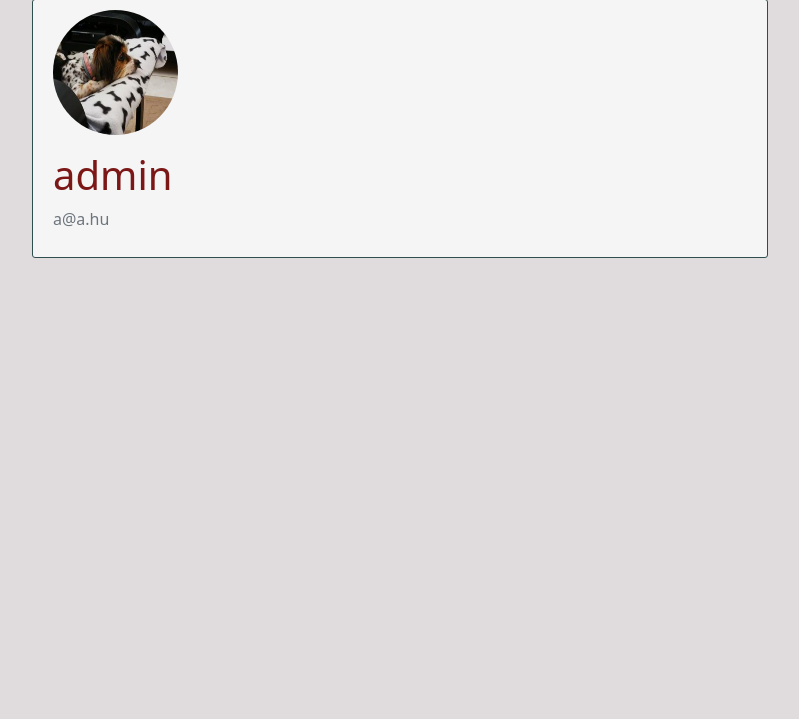
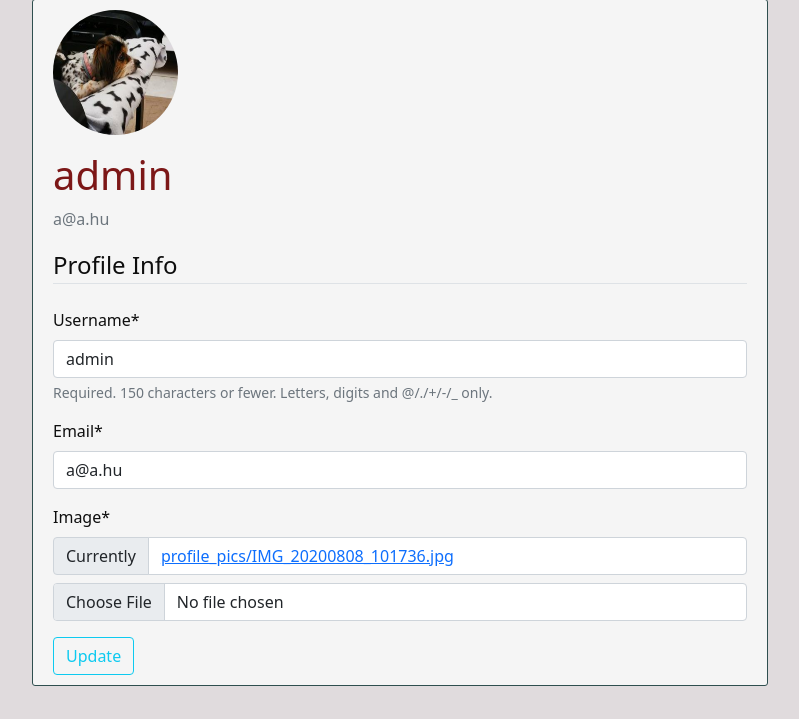
Before and after one commit to devheki/2022_szeptember_django_ui, a Django app: page /profile/ in a window 1280 px wide. Shown: the part 81-800 px from the top of the page, without its empty margins (50-849 px from the left). Run offline with Django 3.2, Linux system fonts and the light colour scheme; a user stored in the database is signed in; data comes from the database, SQL or seed files in the repository; both versions use the stored data as it was after the commit; parts of the project's set-up code (start-up, migrations or seed data) failed here and were passed over; some libraries are stand-ins or nearby versions.

Commit message:
finalize profile page and functions

```diff
--- a/my_blog/templates/user/profile.html
+++ b/my_blog/templates/user/profile.html
@@ -1,4 +1,5 @@
 {% extends 'blog/base.html' %}
+{% load crispy_forms_tags %}
 {% block content %}
     <div class="content-section">
         <div class="media">
@@ -8,5 +9,17 @@
                 <p class="text-secondary">{{ user.email }}</p>
             </div>
         </div>
+        <form method="post" enctype="multipart/form-data">
+            {% csrf_token %}
+            <fieldset class="form-group">
+                <legend class="border-bottom mb-4">Profile Info</legend>
+                <!-- {{ form.as_p }} -->
+                {{ u_form|crispy }}
+                {{ p_form|crispy }}
+            </fieldset>
+            <div class="form-group">
+                <button class="btn btn-outline-info" type="submit">Update</button>
+            </div>
+        </form>
     </div>
 {% endblock content %}
--- a/my_blog/templates/user/register.html
+++ b/my_blog/templates/user/register.html
@@ -11,7 +11,7 @@
             </fieldset>
             <div class="form-group">
                 <input class="btn btn-outline-info" type="submit" name="submit" value="Sign Up" id="submit-id-submit">
-        </div>
+            </div>
         </form>
 </div>
 
--- a/my_blog/user_registration/apps.py
+++ b/my_blog/user_registration/apps.py
@@ -4,3 +4,6 @@ from django.apps import AppConfig
 class UserRegistrationConfig(AppConfig):
     default_auto_field = 'django.db.models.BigAutoField'
     name = 'user_registration'
+
+    def ready(self):
+        import user_registration.signals
--- a/my_blog/user_registration/forms.py
+++ b/my_blog/user_registration/forms.py
@@ -1,6 +1,7 @@
 from django import forms
 from django.contrib.auth.models import User
 from django.contrib.auth.forms import UserCreationForm
+from .models import ProfileModel
 
 class UserRegisterForm(UserCreationForm):
     email = forms.EmailField(required=True)
@@ -8,3 +9,15 @@ class UserRegisterForm(UserCreationForm):
     class Meta:
         model = User
         fields = ['username', 'email', 'password1', 'password2']
+
+class UserUpdateForm(forms.ModelForm):
+    email = forms.EmailField()
+
+    class Meta:
+        model = User
+        fields = ['username', 'email']
+
+class ProfileUpdateForm(forms.ModelForm):
+    class Meta:
+        model = ProfileModel
+        fields = ['image']
--- a/my_blog/user_registration/models.py
+++ b/my_blog/user_registration/models.py
@@ -1,5 +1,6 @@
 from django.db import models
 from django.contrib.auth.models import User
+from PIL import Image
 
 # Create your models here.
 
@@ -12,3 +13,12 @@ class ProfileModel(models.Model):
 
     def __str__(self):
         return f"{self.user.username} Profile"
+
+    def save(self):
+        super().save()
+
+        img = Image.open(self.image.path)
+        if img.height > 300 or img.width > 300:
+            output_size = (300, 300)
+            img.thumbnail(output_size)
+            img.save(self.image.path)
--- a/my_blog/user_registration/views.py
+++ b/my_blog/user_registration/views.py
@@ -1,5 +1,5 @@
 from django.shortcuts import render, redirect
-from .forms import UserRegisterForm
+from .forms import UserRegisterForm, UserUpdateForm, ProfileUpdateForm
 from django.contrib import messages
 from django.contrib.auth.decorators import login_required
 from .models import ProfileModel
@@ -14,18 +14,21 @@ from django.contrib.auth.models import User
 # 3. view, ami rendereli a html fájlunkat
 # 4. login endpoint, URL
 
+# function based views
+# class based views
+
 def register(request):
     if request.method == 'POST':
         form = UserRegisterForm(request.POST)
         if form.is_valid():
             form.save()
             # itt kell létrehoznom a profilt
-            username = form.cleaned_data.get('username')
-            usr_obj = User.objects.filter(username=username).first()
+            # username = form.cleaned_data.get('username')
+            # usr_obj = User.objects.filter(username=username).first()
 
-            prof_temp = ProfileModel.objects.create(user_id=usr_obj.pk)
+            # prof_temp = ProfileModel.objects.create(user_id=usr_obj.pk)
 
-            messages.success(request, f"Your account has been created! You are able to login")
+            messages.success(request, "Your account has been created! You are able to login")
             # a login oldalra kellene irányítania
             # valamilyen visszajelzést kellene kapnom, hogy létrejött a userem
 
@@ -41,4 +44,22 @@ def register(request):
 # @login_required(login_url='login')
 @login_required
 def profile_view(request):
-    return render(request, 'user/profile.html')
+    if request.method == 'POST':
+        u_form = UserUpdateForm(request.POST, instance=request.user)
+        p_form = ProfileUpdateForm(request.POST, request.FILES, instance=request.user.profilemodel)
+
+        if u_form.is_valid() and p_form.is_valid:
+            u_form.save()
+            p_form.save()
+            messages.success(request, "Your account has been updated!")
+            return redirect('profile')
+    else:
+        u_form = UserUpdateForm(instance=request.user)
+        p_form = ProfileUpdateForm(instance=request.user.profilemodel)
+
+    context = {
+        "u_form": u_form,
+        "p_form": p_form
+    }
+
+    return render(request, 'user/profile.html', context=context)
```
Also changed, not shown: my_blog/user_registration/signals.py (added, +14 -0 lines), my_blog/db.sqlite3, my_blog/media/profile_pics/IMG_20200808_001940.jpg, my_blog/media/profile_pics/IMG_20200808_101736.jpg (added).
